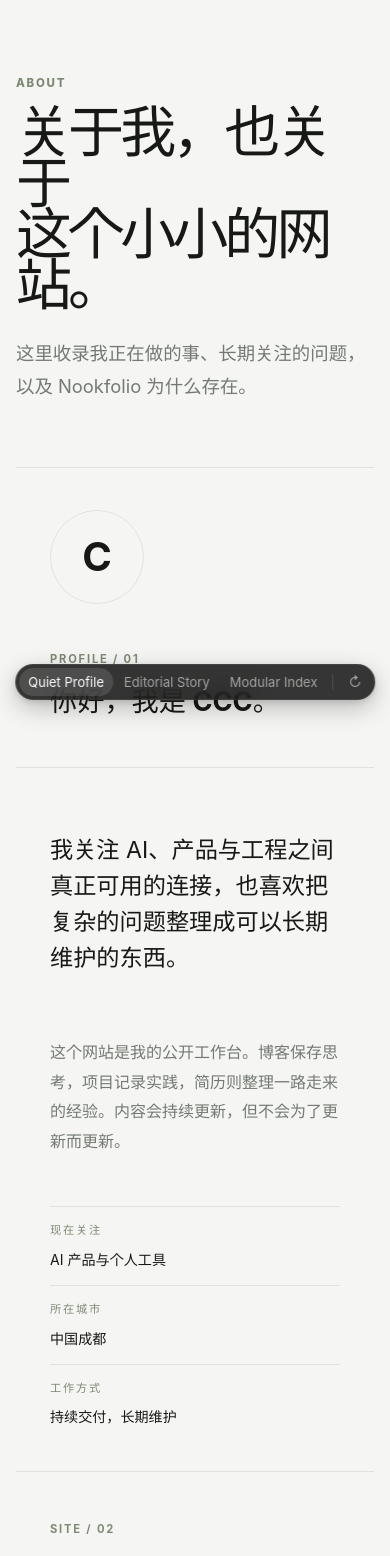
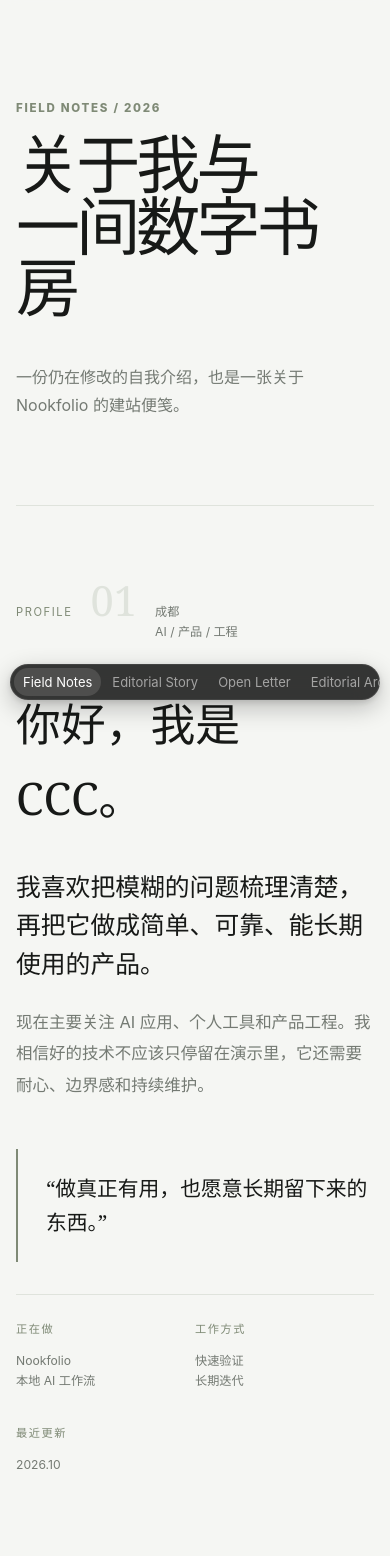
Before and after one commit to Jov3c/Nookfolio, a Nuxt app: page /prototypes/about in a window 390 px wide. Shown: the part 120-1676 px from the top of the page. Built offline with nearby package versions, Linux system fonts and the light colour scheme; no server answers.

Commit message:
feat: expand about design explorations

```diff
--- a/app/pages/prototypes/about.vue
+++ b/app/pages/prototypes/about.vue
@@ -3,7 +3,7 @@ definePageMeta({ layout: 'blog-prototype' });
 
 useHead({ meta: [{ name: 'robots', content: 'noindex, nofollow' }] });
 
-const variants = ['Quiet Profile', 'Editorial Story', 'Modular Index'];
+const variants = ['Field Notes', 'Editorial Story', 'Open Letter', 'Editorial Archive'];
 const route = useRoute();
 const router = useRouter();
 const current = ref(Math.min(variants.length - 1, Math.max(0, Number(route.query.v || 1) - 1)));
@@ -64,54 +64,55 @@ onBeforeUnmount(() => {
   <div class="about-prototype-root">
     <div :key="renderKey" class="page-container about-prototype-stage">
       <template v-if="current === 0">
-        <header class="about-quiet__hero proto-enter">
-          <p class="eyebrow">ABOUT</p>
-          <h1>关于我，也关于<br />这个小小的网站。</h1>
-          <p>这里收录我正在做的事、长期关注的问题，以及 Nookfolio 为什么存在。</p>
+        <main class="about-notes">
+          <header class="about-notes__hero proto-enter">
+            <div>
+              <p class="eyebrow">FIELD NOTES / 2026</p>
+              <h1>关于我与<br />一间数字书房</h1>
+            </div>
+            <p>一份仍在修改的自我介绍，也是一张关于 Nookfolio 的建站便笺。</p>
           </header>
-        <main class="about-quiet proto-enter proto-enter--delay">
-          <section class="about-quiet__portrait">
-            <div class="about-monogram">C</div>
-            <div>
-              <small>PROFILE / 01</small>
+          <section class="about-notes__sheet proto-enter proto-enter--delay">
+            <aside class="about-notes__margin">
+              <span>PROFILE</span><strong>01</strong>
+              <p>成都<br />AI / 产品 / 工程</p>
+            </aside>
+            <article class="about-notes__copy">
               <h2>你好，我是 CCC。</h2>
-            </div>
-          </section>
-          <section class="about-quiet__copy">
-            <p class="about-lead">
-              我关注 AI、产品与工程之间真正可用的连接，也喜欢把复杂的问题整理成可以长期维护的东西。
+              <p class="about-notes__lead">
+                我喜欢把模糊的问题梳理清楚，再把它做成简单、可靠、能长期使用的产品。
               </p>
               <p>
-              这个网站是我的公开工作台。博客保存思考，项目记录实践，简历则整理一路走来的经验。内容会持续更新，但不会为了更新而更新。
+                现在主要关注 AI
+                应用、个人工具和产品工程。我相信好的技术不应该只停留在演示里，它还需要耐心、边界感和持续维护。
               </p>
-            <div class="about-facts">
-              <span><small>现在关注</small>AI 产品与个人工具</span>
-              <span><small>所在城市</small>中国成都</span>
-              <span><small>工作方式</small>持续交付，长期维护</span>
-            </div>
+              <blockquote>“做真正有用，也愿意长期留下来的东西。”</blockquote>
+            </article>
+            <aside class="about-notes__annotations">
+              <p><b>正在做</b>Nookfolio<br />本地 AI 工作流</p>
+              <p><b>工作方式</b>快速验证<br />长期迭代</p>
+              <p><b>最近更新</b>2026.10</p>
+            </aside>
           </section>
-          <section class="about-quiet__site">
-            <div>
-              <small>SITE / 02</small>
-              <h2>关于 Nookfolio</h2>
-            </div>
+          <section
+            class="about-notes__sheet about-notes__sheet--site proto-enter proto-enter--delay"
+          >
+            <aside class="about-notes__margin">
+              <span>WEBSITE</span><strong>02</strong>
+              <p>NOOKFOLIO<br />SINCE 2026</p>
+            </aside>
+            <article class="about-notes__copy">
+              <h2>为什么还要做一个个人网站？</h2>
+              <p class="about-notes__lead">因为有些内容值得拥有一个不被信息流打断的位置。</p>
               <p>
-              Nookfolio 是一个不依赖平台的信息角落。它尽量安静、清楚，并让所有内容都掌握在自己手中。
+                Nookfolio
+                用来保存文章、项目与个人档案。没有推荐算法，不追求更新频率，只希望每次打开时，它仍然清楚、安静，并且属于自己。
               </p>
-            <dl>
-              <div>
-                <dt>建立于</dt>
-                <dd>2026</dd>
-              </div>
-              <div>
-                <dt>内容</dt>
-                <dd>文章、项目、简历</dd>
-              </div>
-              <div>
-                <dt>原则</dt>
-                <dd>真实、克制、可维护</dd>
-              </div>
-            </dl>
+            </article>
+            <aside class="about-notes__annotations">
+              <p><b>收录</b>文章 / 项目<br />简历 / 记录</p>
+              <p><b>原则</b>真实<br />克制<br />可维护</p>
+            </aside>
           </section>
         </main>
       </template>
@@ -163,66 +164,111 @@ onBeforeUnmount(() => {
         </main>
       </template>
 
+      <template v-else-if="current === 2">
+        <main class="about-letter">
+          <header class="about-letter__masthead proto-enter">
+            <p>NOOKFOLIO</p>
+            <span>一封公开信 · 2026</span>
+          </header>
+          <article class="about-letter__paper proto-enter proto-enter--delay">
+            <p class="about-letter__salute">你好，欢迎来到这里。</p>
+            <h1>这是一个关于<br /><em>好奇心、创造与长期主义</em>的网站。</h1>
+            <div class="about-letter__body">
+              <p>
+                我是 CCC，一名在
+                AI、产品与工程之间工作的创造者。我喜欢从一个还没有标准答案的问题开始，经过研究、试验和反复修改，最后把它变成真正能用的东西。
+              </p>
+              <p>
+                Nookfolio
+                是我留在网络上的一间书房。这里有已经完成的项目，也有尚未想清楚的笔记；有正式的个人档案，也有一些只想安静保存的想法。
+              </p>
+              <p>
+                我不希望它成为一张静止的名片。它应该随着工作与生活慢慢变化，诚实地记录我曾经关注什么、做过什么，以及接下来准备去哪里。
+              </p>
+            </div>
+            <footer>
+              <div class="about-letter__signature">CCC</div>
+              <p>写于成都<br />持续更新中</p>
+            </footer>
+          </article>
+          <section class="about-letter__postscript proto-enter proto-enter--delay">
+            <b>P.S.</b>
+            <p>
+              网站建立于 2026 年，主要收录博客、项目与个人简历。它由 Nuxt 与 PostgreSQL
+              驱动，也由持续的好奇心维护。
+            </p>
+          </section>
+        </main>
+      </template>
+
       <template v-else>
-        <main class="about-index">
-          <header class="about-index__hero proto-enter">
+        <main class="about-archive">
+          <header class="about-archive__hero proto-enter">
             <div>
-              <p class="eyebrow">ABOUT / INDEX</p>
+              <p class="eyebrow">EDITORIAL ARCHIVE</p>
               <h1>关于</h1>
             </div>
-            <p>个人信息、当前状态与这个网站的简明索引。</p>
+            <p>人物档案与站点记录<br />NO. 001 — 持续修订</p>
           </header>
-          <section class="about-index__grid proto-enter proto-enter--delay">
-            <article class="about-index__intro">
-              <span>01 / PROFILE</span>
-              <h2>CCC</h2>
-              <p>AI 应用 · 产品工程 · 独立创造</p>
-              <strong>把复杂问题做成简单、可靠、能够长期运行的产品。</strong>
-            </article>
-            <article>
-              <span>02 / NOW</span>
-              <h3>现在</h3>
-              <p>研究本地 AI 工作流，完善 Nookfolio，并持续记录产品与工程实践。</p>
-            </article>
-            <article>
-              <span>03 / FOCUS</span>
-              <h3>关注</h3>
-              <ul>
-                <li>AI 与个人效率</li>
-                <li>产品设计与工程实现</li>
-                <li>可持续的独立项目</li>
-              </ul>
-            </article>
-            <article class="about-index__wide">
-              <span>04 / WEBSITE</span>
-              <h3>Nookfolio</h3>
+          <section class="about-archive__record proto-enter proto-enter--delay">
+            <div class="about-archive__number">01</div>
+            <header>
+              <span>PERSON / CCC</span>
+              <h2>把复杂问题变成<br />清晰而可靠的产品。</h2>
+            </header>
+            <div class="about-archive__text">
               <p>
-                一个属于自己的数字角落，用来保存文章、项目、个人档案，以及那些不应该被信息流冲走的内容。
+                关注 AI
+                应用、产品工程与个人工具。喜欢研究新技术，但更在意它最终是否真正有用、是否能够被长期维护。
               </p>
               <dl>
                 <div>
-                  <dt>上线</dt>
+                  <dt>所在地</dt>
+                  <dd>中国成都</dd>
+                </div>
+                <div>
+                  <dt>当前方向</dt>
+                  <dd>AI 产品与工作流</dd>
+                </div>
+                <div>
+                  <dt>关键词</dt>
+                  <dd>创造 / 交付 / 长期主义</dd>
+                </div>
+              </dl>
+            </div>
+          </section>
+          <section class="about-archive__record proto-enter proto-enter--delay">
+            <div class="about-archive__number">02</div>
+            <header>
+              <span>SITE / NOOKFOLIO</span>
+              <h2>不依赖信息流的<br />个人数字档案。</h2>
+            </header>
+            <div class="about-archive__text">
+              <p>
+                用于保存文章、项目、个人经历和持续变化的兴趣。页面保持克制，内容掌握在自己手中，并允许一切慢慢生长。
+              </p>
+              <dl>
+                <div>
+                  <dt>建立</dt>
                   <dd>2026</dd>
                 </div>
                 <div>
                   <dt>技术</dt>
-                  <dd>Nuxt · PostgreSQL</dd>
+                  <dd>Nuxt / PostgreSQL</dd>
                 </div>
                 <div>
                   <dt>状态</dt>
                   <dd><i />持续维护</dd>
                 </div>
               </dl>
-            </article>
-            <article>
-              <span>05 / LINKS</span>
-              <h3>继续了解</h3>
+            </div>
+          </section>
+          <footer class="about-archive__footer">
+            <span>END OF RECORD</span>
             <nav>
-                <a href="/projects">项目 ↗</a><a href="/blog">博客 ↗</a
-                ><a href="/about/cv">个人简历 ↗</a>
+              <a href="/blog">BLOG</a><a href="/projects">PROJECTS</a><a href="/about/cv">CV</a>
             </nav>
-            </article>
-          </section>
+          </footer>
         </main>
       </template>
     </div>
@@ -567,6 +613,267 @@ onBeforeUnmount(() => {
   padding: 10px 0;
   border-bottom: 1px solid var(--color-line);
 }
+.about-notes {
+  max-width: 1120px;
+  margin: auto;
+}
+.about-notes__hero {
+  display: grid;
+  grid-template-columns: 1.5fr 0.5fr;
+  align-items: end;
+  min-height: 470px;
+  padding: 70px 0;
+  border-bottom: 1px solid var(--color-line);
+}
+.about-notes__hero h1 {
+  margin: 15px 0 0;
+  font-family: Georgia, 'Times New Roman', serif;
+  font-size: clamp(4rem, 7vw, 7rem);
+  font-weight: 400;
+  line-height: 0.96;
+  letter-spacing: -0.06em;
+}
+.about-notes__hero > p {
+  color: var(--color-muted);
+  line-height: 1.75;
+}
+.about-notes__sheet {
+  display: grid;
+  grid-template-columns: 150px minmax(0, 1fr) 190px;
+  gap: 50px;
+  padding: 90px 0;
+  border-bottom: 1px solid var(--color-line);
+}
+.about-notes__margin span,
+.about-notes__annotations b {
+  display: block;
+  margin-bottom: 12px;
+  color: var(--color-accent);
+  font-size: 0.7rem;
+  letter-spacing: 0.14em;
+}
+.about-notes__margin strong {
+  display: block;
+  font-family: Georgia, serif;
+  font-size: 4.5rem;
+  font-weight: 400;
+  color: var(--color-line);
+}
+.about-notes__margin p,
+.about-notes__annotations p {
+  color: var(--color-muted);
+  font-size: 0.76rem;
+  line-height: 1.7;
+}
+.about-notes__copy h2 {
+  margin: 0 0 32px;
+  font-family: Georgia, serif;
+  font-size: 2.8rem;
+  font-weight: 400;
+}
+.about-notes__copy > p {
+  max-width: 650px;
+  color: var(--color-muted);
+  font-size: 1.03rem;
+  line-height: 1.9;
+}
+.about-notes__copy .about-notes__lead {
+  color: var(--color-text);
+  font-family: Georgia, serif;
+  font-size: 1.55rem;
+  line-height: 1.55;
+}
+.about-notes__copy blockquote {
+  margin: 48px 0 0;
+  padding: 22px 0 22px 28px;
+  border-left: 2px solid var(--color-accent);
+  font-family: Georgia, serif;
+  font-size: 1.3rem;
+}
+.about-notes__annotations {
+  border-left: 1px solid var(--color-line);
+  padding-left: 25px;
+}
+.about-notes__annotations p {
+  margin: 0 0 32px;
+}
+.about-letter {
+  max-width: 1060px;
+  margin: auto;
+  padding-top: 55px;
+}
+.about-letter__masthead {
+  display: flex;
+  justify-content: space-between;
+  padding: 18px 0;
+  border-top: 3px solid var(--color-text);
+  border-bottom: 1px solid var(--color-line);
+  font-size: 0.75rem;
+  letter-spacing: 0.14em;
+}
+.about-letter__masthead p {
+  margin: 0;
+  font-weight: 800;
+}
+.about-letter__masthead span {
+  color: var(--color-muted);
+}
+.about-letter__paper {
+  max-width: 850px;
+  margin: auto;
+  padding: 110px 30px 95px;
+}
+.about-letter__salute {
+  margin-bottom: 42px;
+  color: var(--color-accent);
+  font-weight: 700;
+}
+.about-letter__paper h1 {
+  margin: 0 0 70px;
+  font-family: Georgia, 'Times New Roman', serif;
+  font-size: clamp(3.2rem, 6vw, 6.5rem);
+  font-weight: 400;
+  line-height: 1.02;
+  letter-spacing: -0.055em;
+}
+.about-letter__paper h1 em {
+  color: var(--color-accent);
+  font-weight: 400;
+}
+.about-letter__body {
+  max-width: 680px;
+  margin-left: auto;
+}
+.about-letter__body p {
+  margin: 0 0 28px;
+  color: var(--color-muted);
+  font-family: Georgia, serif;
+  font-size: 1.2rem;
+  line-height: 1.95;
+}
+.about-letter__body p:first-child {
+  color: var(--color-text);
+  font-size: 1.42rem;
+}
+.about-letter__paper footer {
+  display: flex;
+  justify-content: flex-end;
+  gap: 26px;
+  align-items: end;
+  margin-top: 65px;
+}
+.about-letter__signature {
+  font-family: Georgia, serif;
+  font-size: 2.5rem;
+  font-style: italic;
+}
+.about-letter__paper footer p {
+  margin: 0;
+  color: var(--color-muted);
+  font-size: 0.75rem;
+  line-height: 1.6;
+}
+.about-letter__postscript {
+  display: grid;
+  grid-template-columns: 100px 1fr;
+  gap: 25px;
+  max-width: 850px;
+  margin: auto;
+  padding: 35px 30px;
+  border-top: 1px solid var(--color-line);
+}
+.about-letter__postscript p {
+  max-width: 650px;
+  margin: 0;
+  color: var(--color-muted);
+  line-height: 1.8;
+}
+.about-archive {
+  max-width: 1120px;
+  margin: auto;
+}
+.about-archive__hero {
+  display: flex;
+  align-items: end;
+  justify-content: space-between;
+  min-height: 390px;
+  padding: 70px 0;
+  border-bottom: 1px solid var(--color-text);
+}
+.about-archive__hero h1 {
+  margin: 10px 0 0;
+  font-size: clamp(5rem, 10vw, 10rem);
+  line-height: 0.78;
+  letter-spacing: -0.08em;
+}
+.about-archive__hero > p {
+  color: var(--color-muted);
+  font-size: 0.75rem;
+  line-height: 1.7;
+  text-align: right;
+}
+.about-archive__record {
+  display: grid;
+  grid-template-columns: 110px 1fr 0.8fr;
+  gap: 42px;
+  padding: 75px 0;
+  border-bottom: 1px solid var(--color-line);
+}
+.about-archive__number {
+  font-family: Georgia, serif;
+  font-size: 4.2rem;
+  color: var(--color-line);
+}
+.about-archive__record header span {
+  color: var(--color-accent);
+  font-size: 0.7rem;
+  font-weight: 700;
+  letter-spacing: 0.14em;
+}
+.about-archive__record h2 {
+  margin: 26px 0 0;
+  font-family: Georgia, serif;
+  font-size: clamp(2.1rem, 4vw, 4rem);
+  font-weight: 400;
+  line-height: 1.2;
+  letter-spacing: -0.04em;
+}
+.about-archive__text > p {
+  margin: 42px 0;
+  color: var(--color-muted);
+  line-height: 1.85;
+}
+.about-archive__text dl div {
+  display: flex;
+  justify-content: space-between;
+  gap: 20px;
+  padding: 11px 0;
+  border-bottom: 1px solid var(--color-line);
+  font-size: 0.82rem;
+}
+.about-archive__text dt {
+  color: var(--color-muted);
+}
+.about-archive__text i {
+  display: inline-block;
+  width: 7px;
+  height: 7px;
+  margin-right: 7px;
+  border-radius: 50%;
+  background: var(--color-accent);
+}
+.about-archive__footer {
+  display: flex;
+  justify-content: space-between;
+  padding: 35px 0;
+  color: var(--color-muted);
+  font-size: 0.72rem;
+  letter-spacing: 0.12em;
+}
+.about-archive__footer nav {
+  display: flex;
+  gap: 25px;
+}
 .proto-picker {
   position: fixed;
   bottom: 24px;
@@ -692,6 +999,61 @@ onBeforeUnmount(() => {
   .about-index__wide dl {
     grid-template-columns: 1fr;
   }
+  .about-notes__hero {
+    display: block;
+    min-height: 420px;
+  }
+  .about-notes__hero > p {
+    margin-top: 45px;
+  }
+  .about-notes__sheet {
+    grid-template-columns: 1fr;
+    gap: 32px;
+    padding: 60px 0;
+  }
+  .about-notes__margin {
+    display: flex;
+    align-items: baseline;
+    gap: 18px;
+  }
+  .about-notes__margin strong {
+    font-size: 2.6rem;
+  }
+  .about-notes__annotations {
+    display: grid;
+    grid-template-columns: repeat(2, 1fr);
+    border-left: 0;
+    border-top: 1px solid var(--color-line);
+    padding: 25px 0 0;
+  }
+  .about-letter__paper {
+    padding: 75px 0;
+  }
+  .about-letter__body {
+    margin-left: 0;
+  }
+  .about-letter__postscript {
+    grid-template-columns: 1fr;
+    padding-inline: 0;
+  }
+  .about-archive__hero {
+    display: block;
+    min-height: 340px;
+  }
+  .about-archive__hero > p {
+    margin-top: 55px;
+    text-align: left;
+  }
+  .about-archive__record {
+    grid-template-columns: 1fr;
+    gap: 20px;
+  }
+  .about-archive__number {
+    font-size: 2.7rem;
+  }
+  .about-archive__text > p {
+    margin-top: 20px;
+  }
   .proto-picker {
     max-width: calc(100vw - 20px);
     overflow-x: auto;
```
Lines whose indentation alone changed are shown as unchanged.
